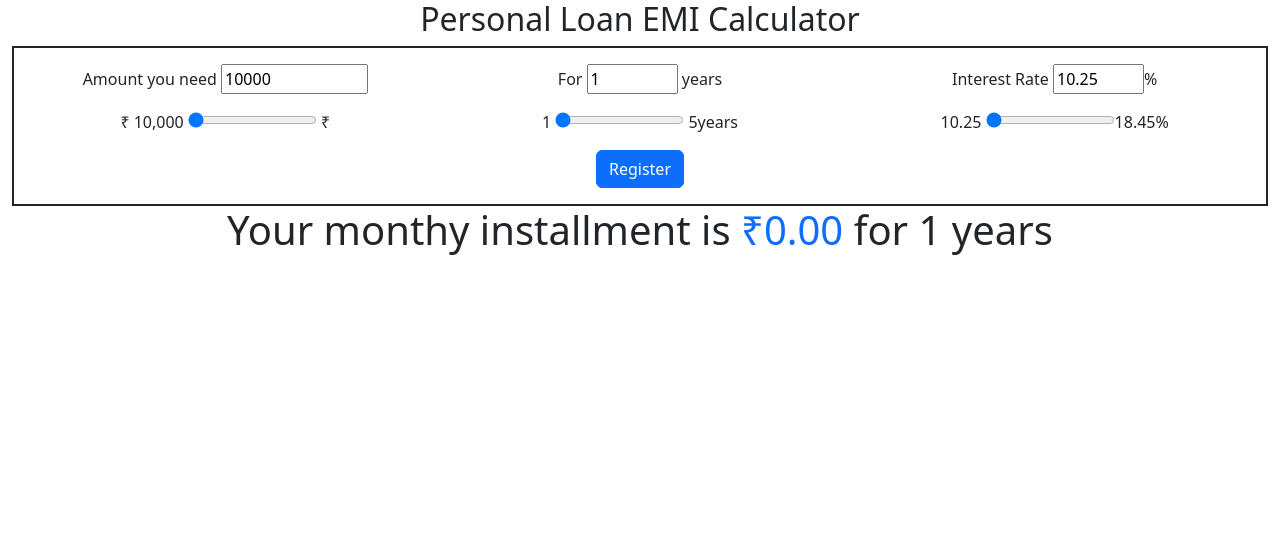
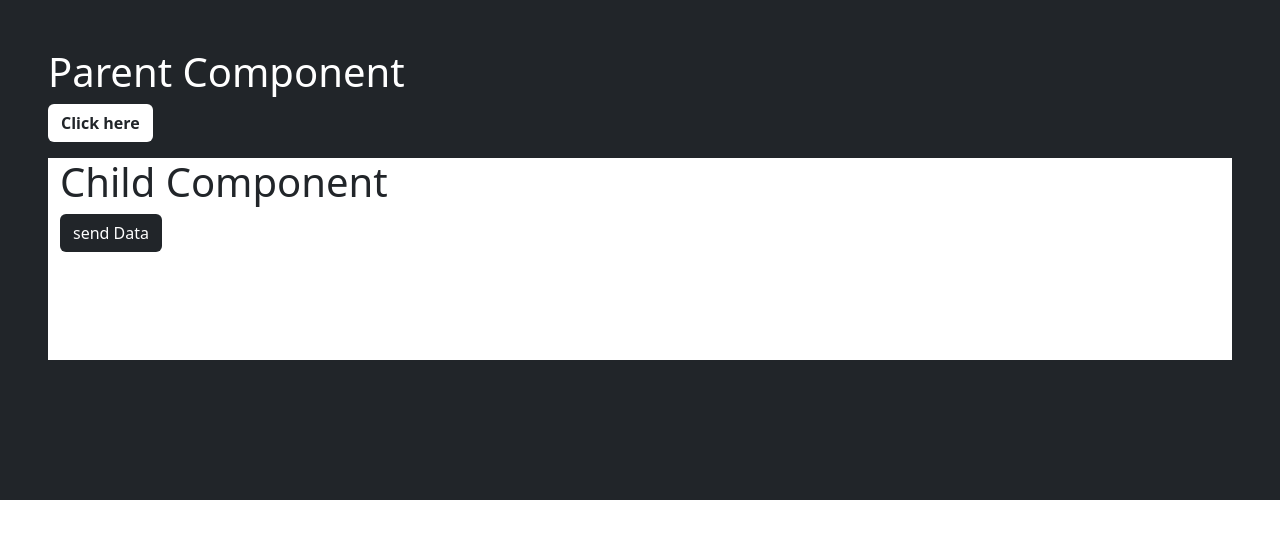
Before and after one commit to vajaganidhanesh/angular-workspace, an Angular app: page / in a window 1280 px wide. Shown: the top 538 px of the page. Built offline with nearby package versions, Linux system fonts and the light colour scheme.

Commit message:
custom events in angular @Input() @Output() EventEmitter from @angular/core module

```diff
--- a/projects/shopping/src/app/app.module.ts
+++ b/projects/shopping/src/app/app.module.ts
@@ -19,6 +19,8 @@ import { BookingSiteComponent } from './components/booking-site/booking-site.com
 import { ClassBindComponent } from './components/class-bind/class-bind.component';
 import { EventBindingComponent } from './components/event-binding/event-binding.component';
 import { EmiComponent } from './components/emi/emi.component';
+import { ParentComponent } from './components/parent/parent.component';
+import { ChildComponent } from './components/child/child.component';
 
 @NgModule({
   declarations: [
@@ -40,9 +42,11 @@ import { EmiComponent } from './components/emi/emi.component';
     ClassBindComponent,
     EventBindingComponent,
     EmiComponent,
+    ParentComponent,
+    ChildComponent,
   ],
   imports: [BrowserModule, FormsModule],
   providers: [],
-  bootstrap: [EmiComponent],
+  bootstrap: [ParentComponent],
 })
 export class AppModule {}
--- /dev/null
+++ b/projects/shopping/src/app/components/child/child.component.html
@@ -0,0 +1,7 @@
+<div class="container-fluid bg-white text-dark w-100 h-50 mt-3">
+  <h1>Child Component</h1>
+  <div>{{ MsgInput }}</div>
+  <button class="btn bg-dark text-white" (click)="ChildButtonClick()">
+    send Data
+  </button>
+</div>
--- /dev/null
+++ b/projects/shopping/src/app/components/child/child.component.ts
@@ -0,0 +1,16 @@
+import { Component, Input, EventEmitter, Output } from '@angular/core';
+
+@Component({
+  selector: 'app-child',
+  templateUrl: './child.component.html',
+  styleUrls: ['./child.component.css'],
+})
+export class ChildComponent {
+  @Input() public MsgInput: string = '';
+  @Output() public ChildClick: EventEmitter<string> =
+    new EventEmitter<string>();
+
+  public ChildButtonClick() {
+    this.ChildClick.emit('Hello ! from child');
+  }
+}
--- /dev/null
+++ b/projects/shopping/src/app/components/parent/parent.component.html
@@ -0,0 +1,14 @@
+<div
+  class="container-fluid bg-dark text-white p-5"
+  style="width: 100%; height: 500px"
+>
+  <h1>Parent Component</h1>
+  <div>{{ MsgFromChild }}</div>
+  <button class="btn text-dark fw-bold bg-white" (click)="sendData()">
+    Click here
+  </button>
+  <app-child
+    [MsgInput]="Msg"
+    (ChildClick)="getMessageFromChild($event)"
+  ></app-child>
+</div>
--- /dev/null
+++ b/projects/shopping/src/app/components/parent/parent.component.ts
@@ -0,0 +1,18 @@
+import { Component } from '@angular/core';
+
+@Component({
+  selector: 'app-parent',
+  templateUrl: './parent.component.html',
+  styleUrls: ['./parent.component.css'],
+})
+export class ParentComponent {
+  public Msg: string = '';
+  public MsgFromChild: string = '';
+  public sendData() {
+    this.Msg = 'Hello Message from Parent!';
+  }
+
+  public getMessageFromChild(e: string) {
+    this.MsgFromChild = e;
+  }
+}
--- a/projects/shopping/src/index.html
+++ b/projects/shopping/src/index.html
@@ -8,6 +8,6 @@
     <link rel="icon" type="image/x-icon" href="favicon.ico" />
   </head>
   <body>
-    <app-emi> </app-emi>
+    <app-parent> </app-parent>
   </body>
 </html>
```
Also changed, not shown: projects/shopping/src/app/components/child/child.component.css (added), projects/shopping/src/app/components/parent/parent.component.css (added).
